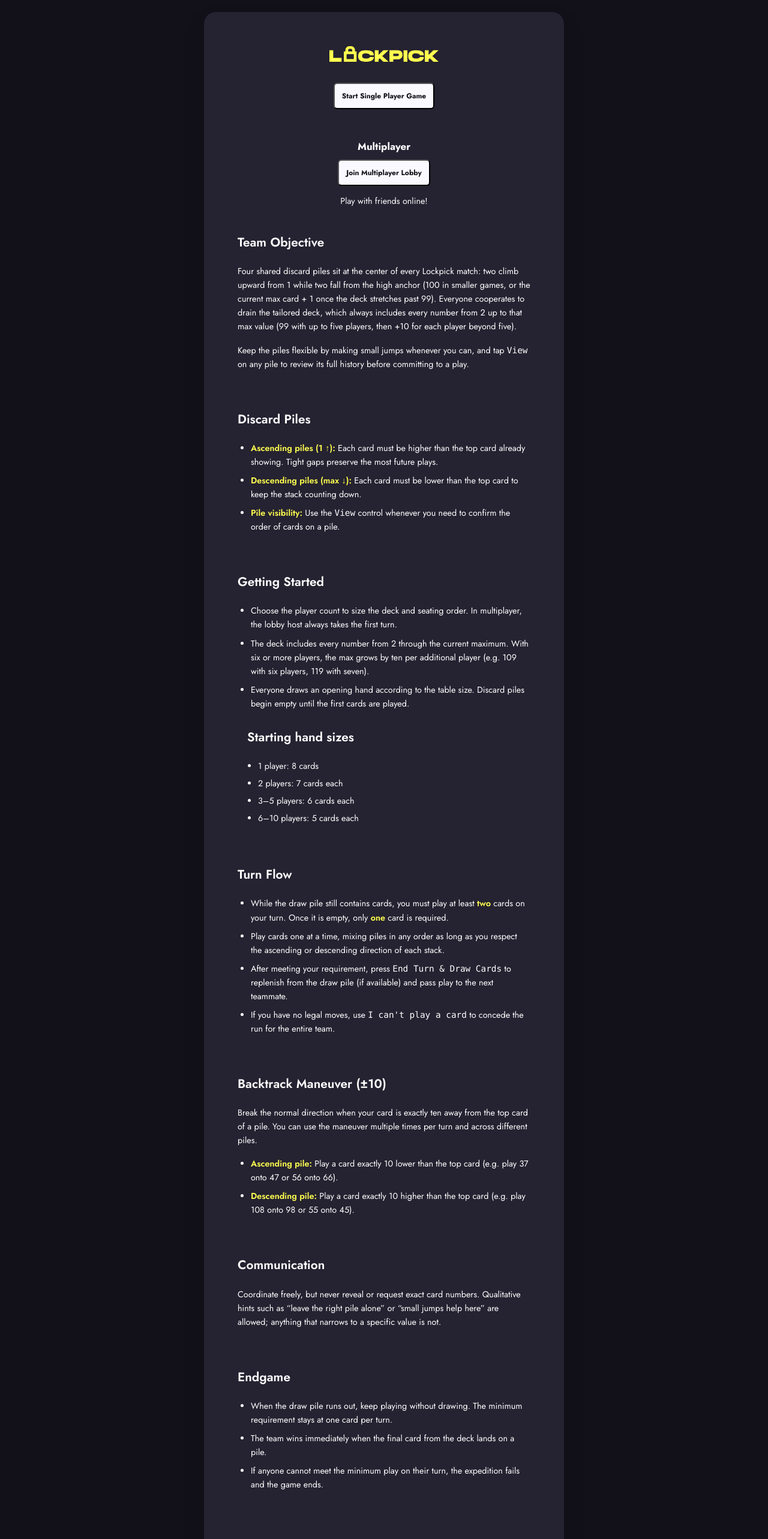
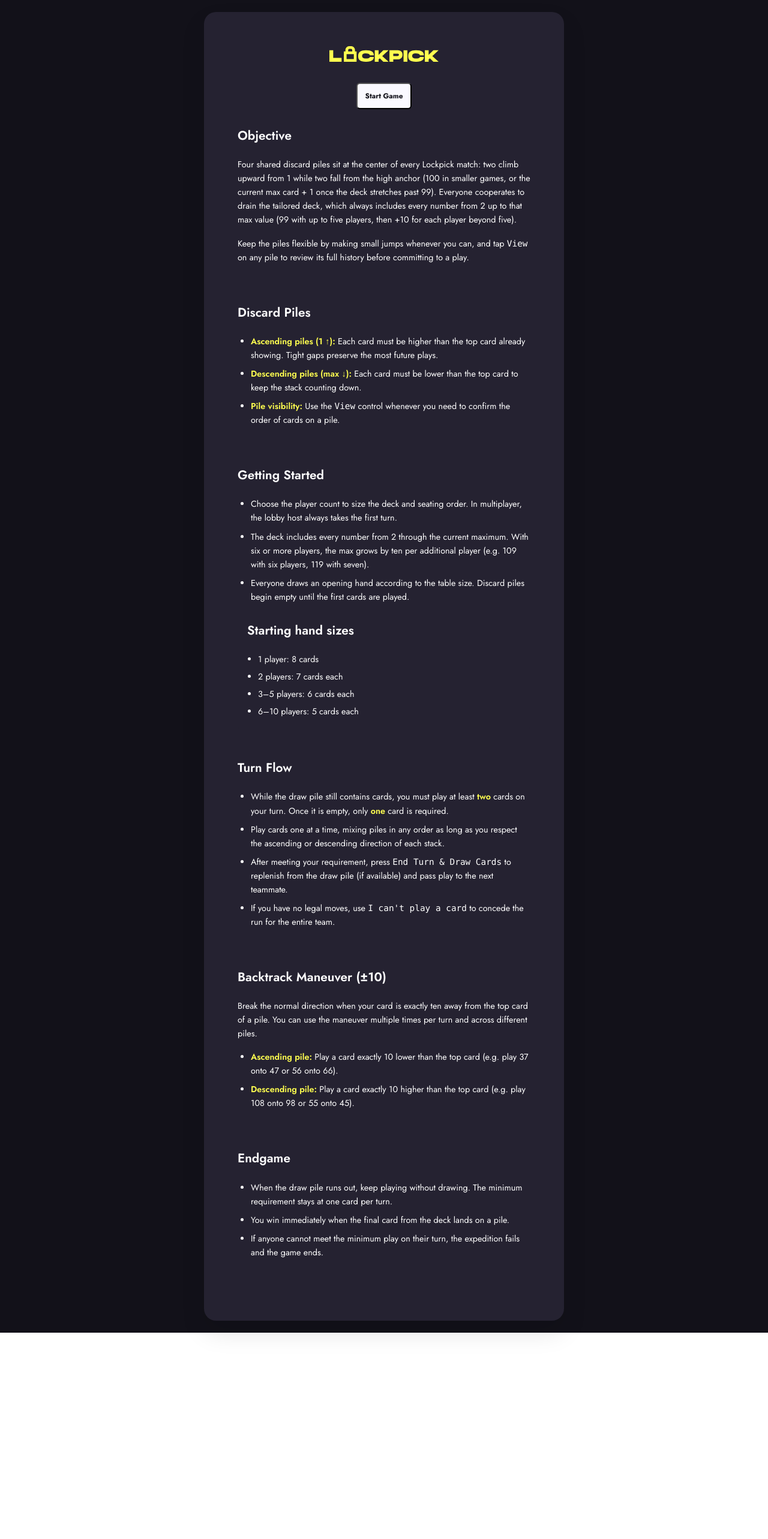
Before and after one commit to simonproudfootxyz/lockpick, a React (Create React App) app: page / in a window 1280 px wide. Shown: the top 2566 px of the page at 60% size. After the commit the page ends 2222 px from the top, so only its background shows below. Built offline with nearby package versions, Linux system fonts and the light colour scheme; no server answers.

Commit message:
- remove access to multiplayer

```diff
--- a/src/GameSetup.js
+++ b/src/GameSetup.js
@@ -27,15 +27,7 @@ const GameSetup = () => {
         </h1>
 
         <div className="setup-options">
-          <Button onClick={handleStartGame}>Start Single Player Game</Button>
-
-          <div className="multiplayer-section">
-            <h3>Multiplayer</h3>
-            <Button onClick={() => navigate("/lobby")}>
-              Join Multiplayer Lobby
-            </Button>
-            <p>Play with friends online!</p>
-          </div>
+          <Button onClick={handleStartGame}>Start Game</Button>
         </div>
         <div className="rules-summary">
           <RulesContent className="setup-rules-content" />
--- a/src/RulesContent.js
+++ b/src/RulesContent.js
@@ -10,7 +10,7 @@ const RulesContent = ({ className = "" }) => {
   return (
     <div className={containerClass}>
       <section className="rules-section game-objective">
-        <h3>Team Objective</h3>
+        <h3>Objective</h3>
         <p>
           Four shared discard piles sit at the center of every Lockpick match:
           two climb upward from 1 while two fall from the high anchor (100 in
@@ -116,16 +116,6 @@ const RulesContent = ({ className = "" }) => {
         </ul>
       </section>
 
-      <section className="rules-section communication-rules">
-        <h3>Communication</h3>
-        <p>
-          Coordinate freely, but never reveal or request exact card numbers.
-          Qualitative hints such as “leave the right pile alone” or “small jumps
-          help here” are allowed; anything that narrows to a specific value is
-          not.
-        </p>
-      </section>
-
       <section className="rules-section endgame-rules">
         <h3>Endgame</h3>
         <ul>
@@ -134,8 +124,8 @@ const RulesContent = ({ className = "" }) => {
             minimum requirement stays at one card per turn.
           </li>
           <li>
-            The team wins immediately when the final card from the deck lands on
-            a pile.
+            You win immediately when the final card from the deck lands on a
+            pile.
           </li>
           <li>
             If anyone cannot meet the minimum play on their turn, the expedition
```
